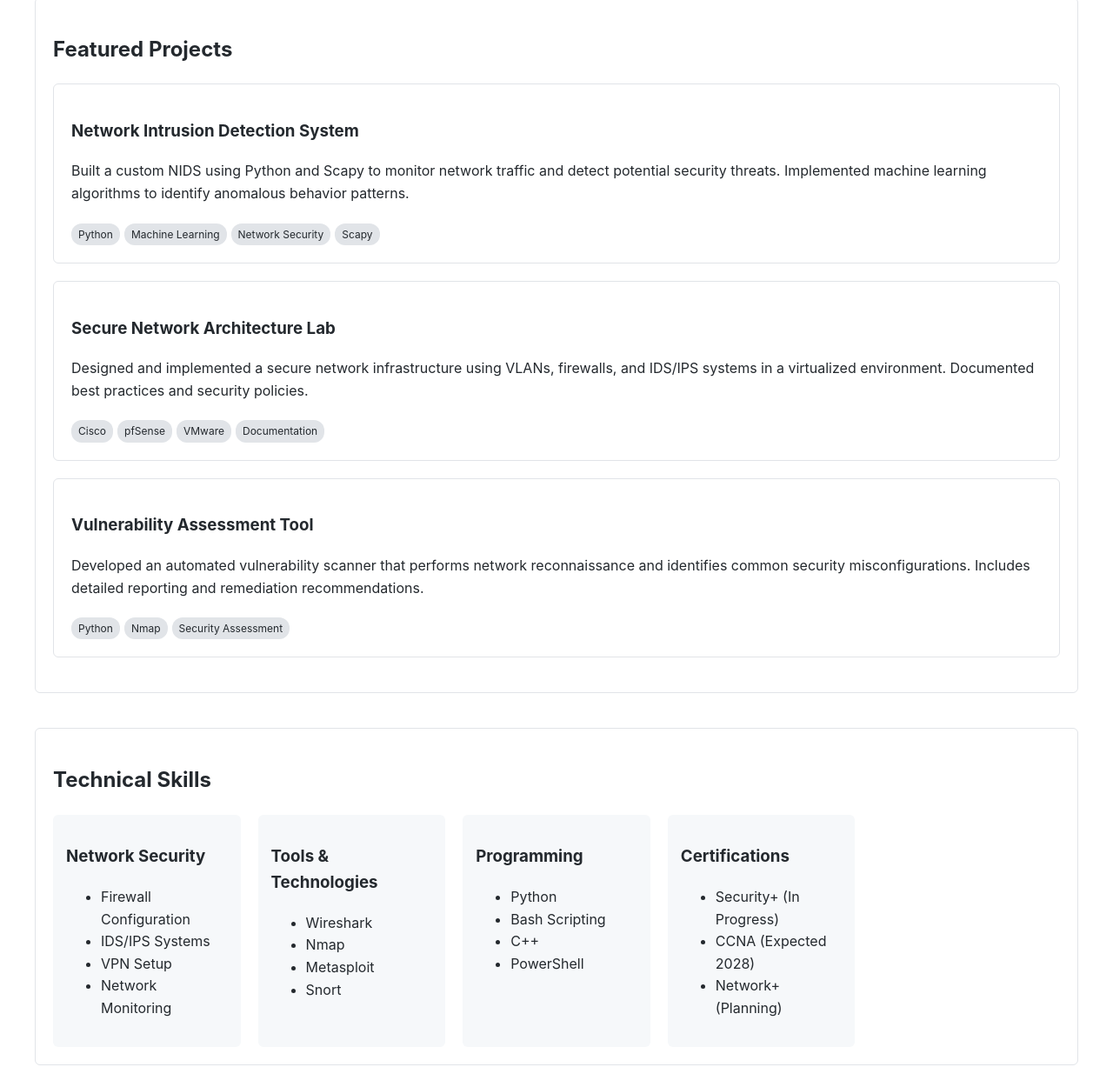
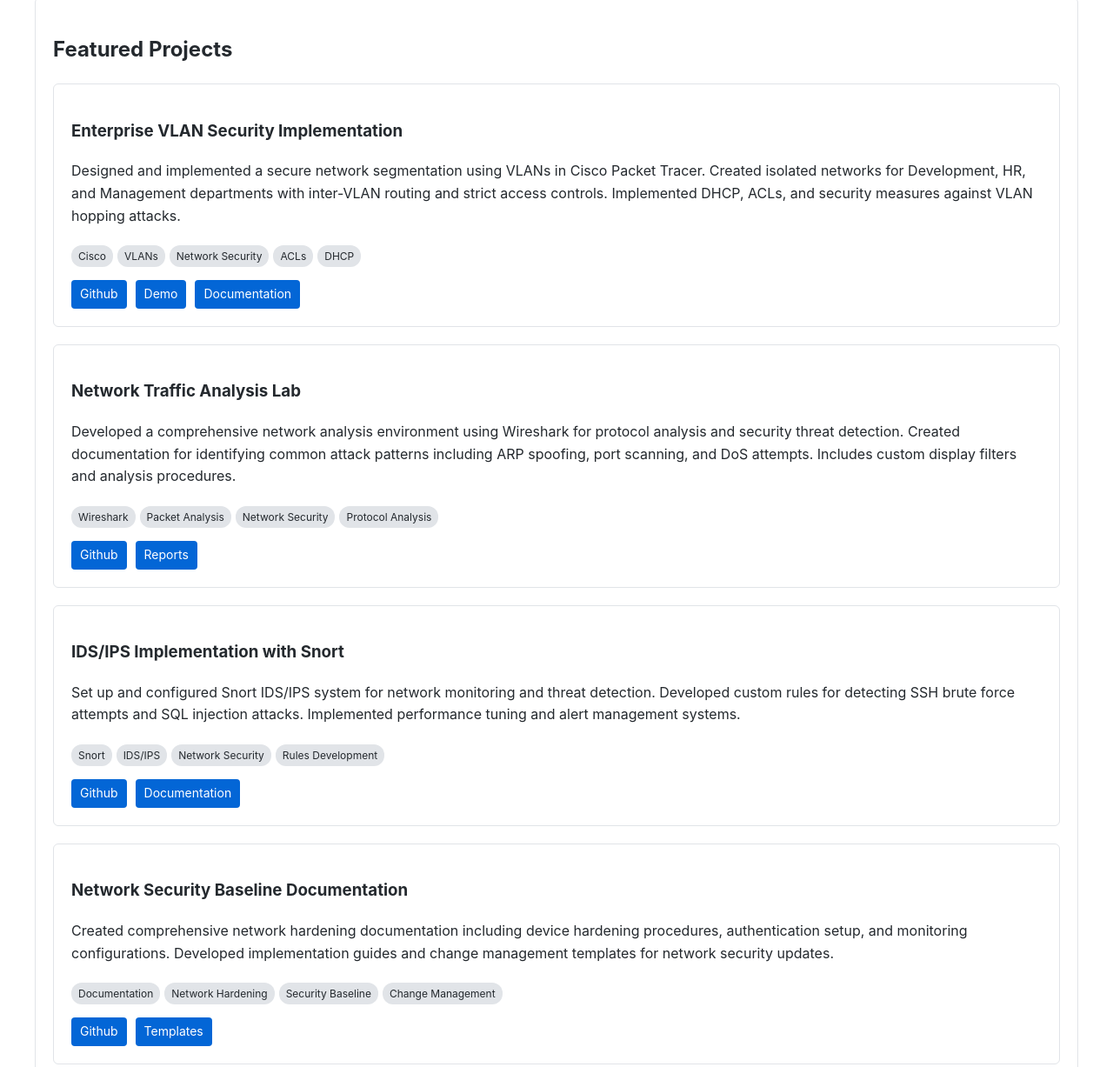
Before and after one commit to ChiemerieUlu/chiemerieulu.github.io, a plain HTML site: page index.html in a window 1280 px wide. Shown: the part 607-1834 px from the top of the page at 87% size. Drawn offline with Linux system fonts and the light colour scheme.

Commit message:
update all

```diff
--- a/css/main.css
+++ b/css/main.css
@@ -95,3 +95,24 @@ h1, h2, h3 {
         padding: 10px;
     }
 }
+
+.project-links {
+    margin-top: 15px;
+    display: flex;
+    gap: 10px;
+}
+
+.project-link {
+    display: inline-block;
+    padding: 5px 10px;
+    background: #0366d6;
+    color: white;
+    border-radius: 4px;
+    text-decoration: none;
+    font-size: 14px;
+    transition: background-color 0.2s ease-in-out;
+}
+
+.project-link:hover {
+    background: #035fc7;
+}
--- a/index.html
+++ b/index.html
@@ -37,9 +37,12 @@
                 <h3>Network Security</h3>
                 <ul>
                     <li>Firewall Configuration</li>
-                    <li>IDS/IPS Systems</li>
+                    <li>IDS/IPS Implementation</li>
                     <li>VPN Setup</li>
                     <li>Network Monitoring</li>
+                    <li>Cisco Packet Tracer</li>
+                    <li>Wireshark Analysis</li>
+                    <li></li>
                 </ul>
             </div>
 
--- a/js/main.js
+++ b/js/main.js
@@ -1,19 +1,41 @@
 // Project data
 const projects = [
     {
-        title: "Network Intrusion Detection System",
-        description: "Built a custom NIDS using Python and Scapy to monitor network traffic and detect potential security threats. Implemented machine learning algorithms to identify anomalous behavior patterns.",
-        tags: ["Python", "Machine Learning", "Network Security", "Scapy"]
+        title: "Enterprise VLAN Security Implementation",
+        description: "Designed and implemented a secure network segmentation using VLANs in Cisco Packet Tracer. Created isolated networks for Development, HR, and Management departments with inter-VLAN routing and strict access controls. Implemented DHCP, ACLs, and security measures against VLAN hopping attacks.",
+        tags: ["Cisco", "VLANs", "Network Security", "ACLs", "DHCP"],
+        details: {
+            github: "https://github.com/chiemerieulu/vlan-security",
+            demo: "path-to-your-packet-tracer-demo",
+            documentation: "path-to-detailed-docs"
+        }
     },
     {
-        title: "Secure Network Architecture Lab",
-        description: "Designed and implemented a secure network infrastructure using VLANs, firewalls, and IDS/IPS systems in a virtualized environment. Documented best practices and security policies.",
-        tags: ["Cisco", "pfSense", "VMware", "Documentation"]
+        title: "Network Traffic Analysis Lab",
+        description: "Developed a comprehensive network analysis environment using Wireshark for protocol analysis and security threat detection. Created documentation for identifying common attack patterns including ARP spoofing, port scanning, and DoS attempts. Includes custom display filters and analysis procedures.",
+        tags: ["Wireshark", "Packet Analysis", "Network Security", "Protocol Analysis"],
+        details: {
+            github: "https://github.com/chiemerieulu/wireshark-analysis",
+            reports: "path-to-sample-reports"
+        }
     },
     {
-        title: "Vulnerability Assessment Tool",
-        description: "Developed an automated vulnerability scanner that performs network reconnaissance and identifies common security misconfigurations. Includes detailed reporting and remediation recommendations.",
-        tags: ["Python", "Nmap", "Security Assessment"]
+        title: "IDS/IPS Implementation with Snort",
+        description: "Set up and configured Snort IDS/IPS system for network monitoring and threat detection. Developed custom rules for detecting SSH brute force attempts and SQL injection attacks. Implemented performance tuning and alert management systems.",
+        tags: ["Snort", "IDS/IPS", "Network Security", "Rules Development"],
+        details: {
+            github: "https://github.com/chiemerieulu/ids-implementation",
+            documentation: "path-to-configuration-guide"
+        }
+    },
+    {
+        title: "Network Security Baseline Documentation",
+        description: "Created comprehensive network hardening documentation including device hardening procedures, authentication setup, and monitoring configurations. Developed implementation guides and change management templates for network security updates.",
+        tags: ["Documentation", "Network Hardening", "Security Baseline", "Change Management"],
+        details: {
+            github: "https://github.com/yourusername/security-baseline",
+            templates: "path-to-templates"
+        }
     }
 ];
 
@@ -28,15 +50,34 @@ function createProjectCard(project) {
     const description = document.createElement('p');
     description.textContent = project.description;
 
-    card.appendChild(title);
-    card.appendChild(description);
+    const tagsContainer = document.createElement('div');
+    tagsContainer.className = 'tags-container';
 
     project.tags.forEach(tag => {
         const tagSpan = document.createElement('span');
         tagSpan.className = 'tag';
         tagSpan.textContent = tag;
-        card.appendChild(tagSpan);
+        tagsContainer.appendChild(tagSpan);
     });
+
+    const linksContainer = document.createElement('div');
+    linksContainer.className = 'project-links';
+
+    if (project.details) {
+        Object.entries(project.details).forEach(([key, value]) => {
+            const link = document.createElement('a');
+            link.href = value;
+            link.className = 'project-link';
+            link.textContent = key.charAt(0).toUpperCase() + key.slice(1);
+            link.target = '_blank';
+            linksContainer.appendChild(link);
+        });
+    }
+
+    card.appendChild(title);
+    card.appendChild(description);
+    card.appendChild(tagsContainer);
+    card.appendChild(linksContainer);
 
     return card;
 }
```
Also changed, not shown: 1 other file.
